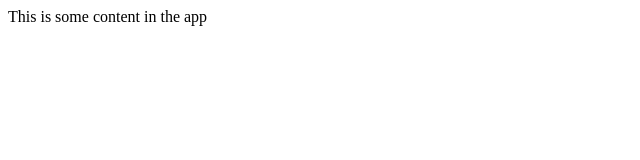
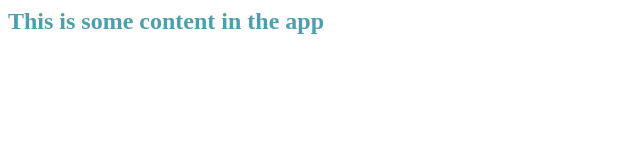
Before and after one commit to rodu/protect-static, a website: page contents/index.html in a window 1280 px wide. Shown: the whole page, without its empty margins (0-640 px from the left). Drawn offline with Linux system fonts and the light colour scheme.

Commit message:
Sets back JS and CSS contents in readable source format

```diff
--- a/contents/main.js
+++ b/contents/main.js
@@ -1 +1,5 @@
-%0A%20%20(function()%7B%0A%20%20%20%20alert('Ciao!')%3B%0A%20%20%7D())%3B%0A
+(function () {
+  'use strict';
+
+  alert('Ciao!');
+})();
--- a/contents/style.css
+++ b/contents/style.css
@@ -1 +1,5 @@
-.sample-text%20%7b%0a%20%20font-size%3a%2018pt%3b%0a%20%20color%3a%20rgb(77%2c%20159%2c%20174)%3b%0a%20%20font-weight%3a%20bold%3b%0a%7d;
+.sample-text {
+  font-size: 18pt;
+  color: rgb(77, 159, 174);
+  font-weight: bold;
+}
```
